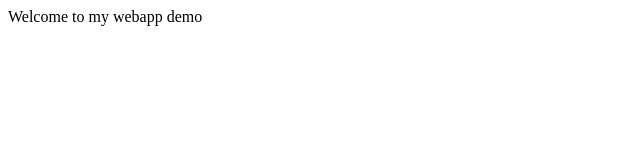
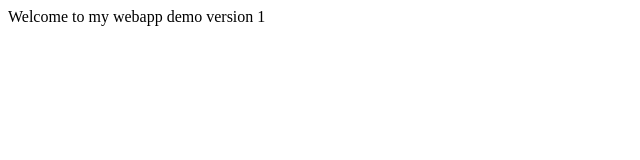
Before and after one commit to baijupanthi/webapp, a plain HTML site: page index.html in a window 1280 px wide. Shown: the full height of the page, 0-640 px from the left. Drawn offline with Linux system fonts and the light colour scheme.

Commit message:
Add files via upload

```diff
--- a/index.html
+++ b/index.html
@@ -1,5 +1,5 @@
 <html>
 <body>
-Welcome to my webapp demo
+Welcome to my webapp demo version 1
 </body
 </html>
```
